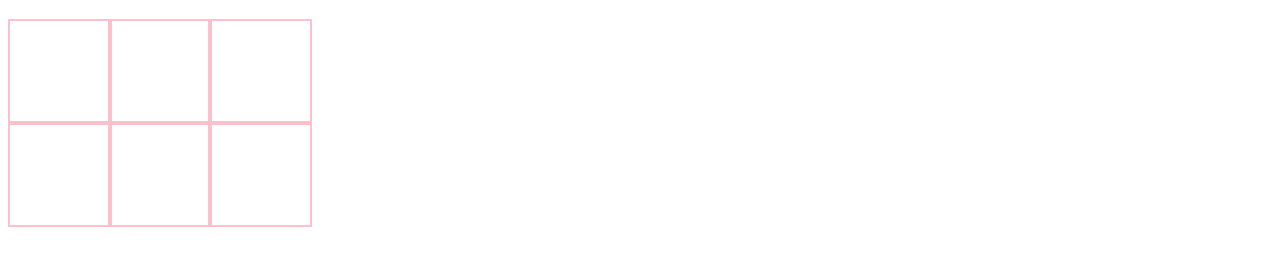
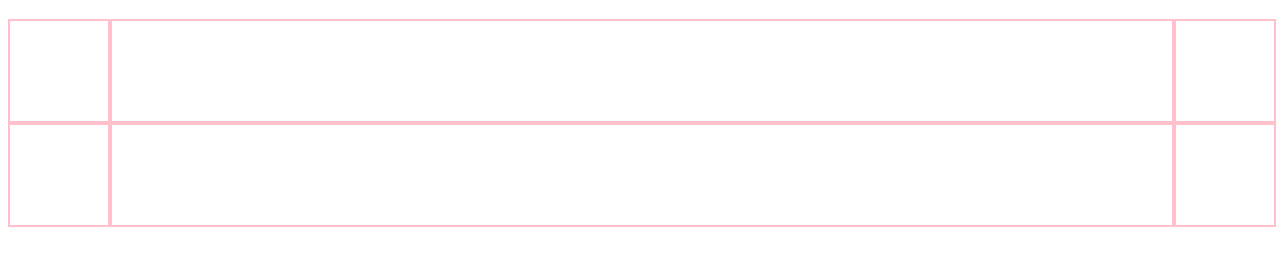
Before and after one commit to ashjmojica/css-grid, a plain HTML site: page index.html in a window 1280 px wide. Shown: the part 61-326 px from the top of the page. Drawn offline with Linux system fonts and the light colour scheme.

Commit message:
Update style.css

```diff
--- a/style.css
+++ b/style.css
@@ -4,11 +4,11 @@ h1 {
 
 .grid-box {
   height: 100px;
-  width: 100px;
+  width: 100%;
   border: 2px solid pink;
 }
 
 .grid-container {
   display: grid;
-  grid-template-columns: repeat(3, 100px);
+  grid-template-columns: 100px 1fr 100px;
 }
```
